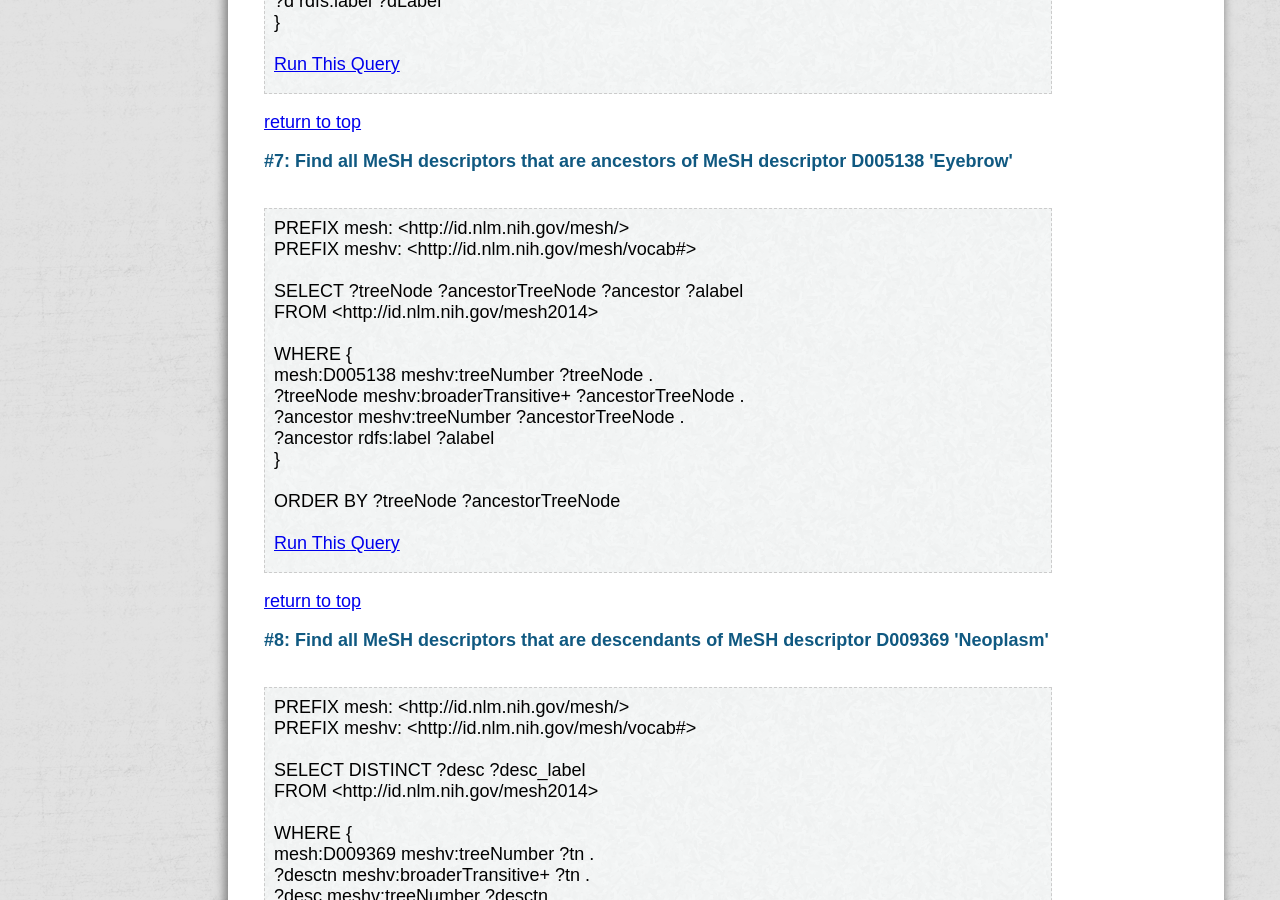
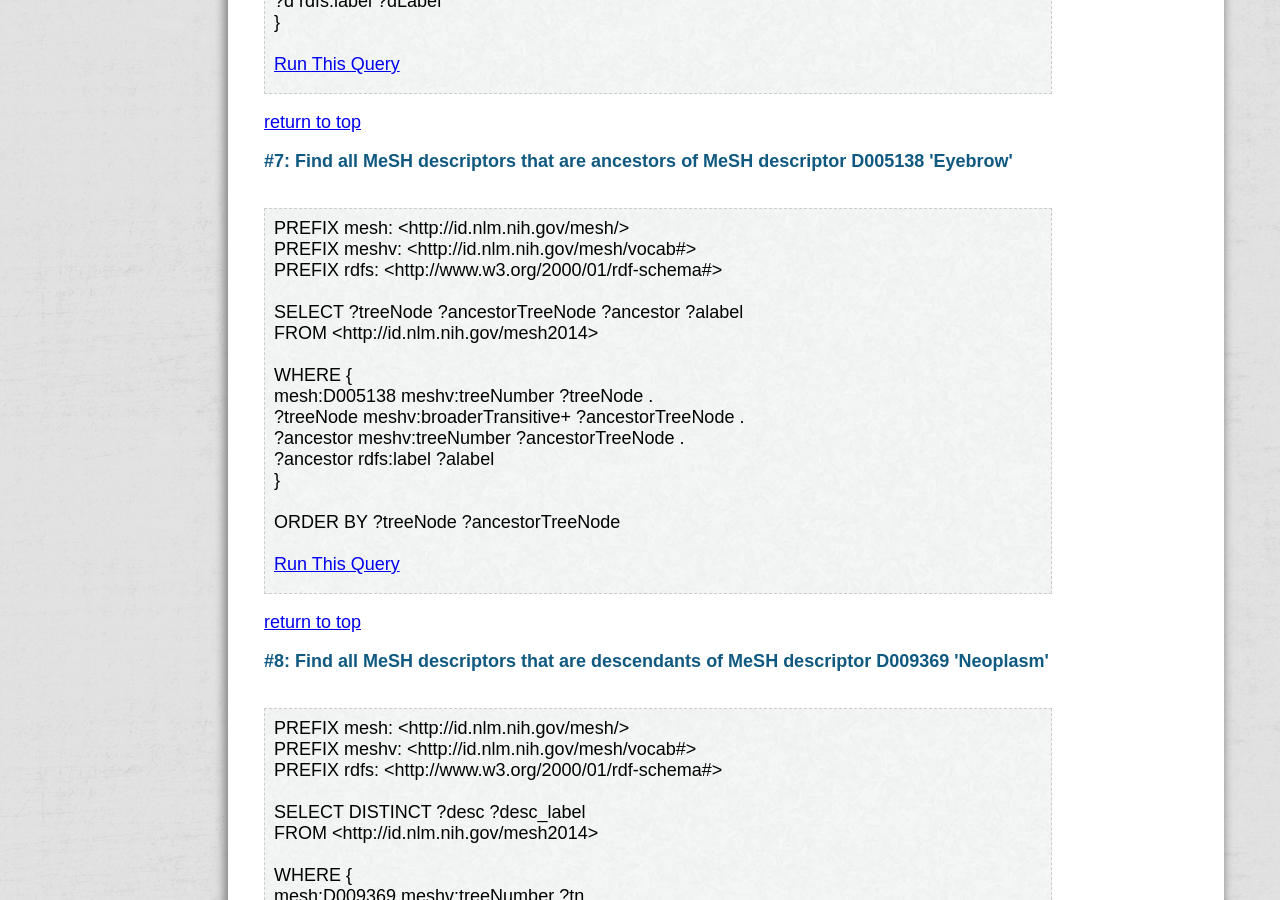
Before and after one commit to HHS/meshrdf, a Jekyll site: the page built from sample-queries.md, in a window 1280 px wide and 900 px high, scrolled down 2740 px. Built offline with Jekyll 4.4.1, drawn with Linux system fonts in a browser that asks for light colours; nearby versions of some CDN libraries; some of the changed text lies outside the part shown.

Commit message:
11/12/2014 SPE - fix to queries.yml

```diff
--- a/_data/queries.yml
+++ b/_data/queries.yml
@@ -105,6 +105,7 @@
   string: |+
    PREFIX mesh: <http://id.nlm.nih.gov/mesh/>
    PREFIX meshv: <http://id.nlm.nih.gov/mesh/vocab#>
+   PREFIX rdfs: <http://www.w3.org/2000/01/rdf-schema#>
 
    SELECT ?treeNode ?ancestorTreeNode ?ancestor ?alabel
    FROM <http://id.nlm.nih.gov/mesh2014>
@@ -124,6 +125,7 @@
   string: |+
     PREFIX mesh: <http://id.nlm.nih.gov/mesh/>
     PREFIX meshv: <http://id.nlm.nih.gov/mesh/vocab#>
+    PREFIX rdfs: <http://www.w3.org/2000/01/rdf-schema#>
 
     SELECT DISTINCT ?desc ?desc_label
     FROM <http://id.nlm.nih.gov/mesh2014>
@@ -191,6 +193,8 @@
 
    PREFIX meshv: <http://id.nlm.nih.gov/mesh/vocab#>
    PREFIX mesh: <http://id.nlm.nih.gov/mesh/>
+   PREFIX rdfs: <http://www.w3.org/2000/01/rdf-schema#>
+
    CONSTRUCT {
 
     mesh:D000647 meshv:preferredConcept ?prefcon .
```
